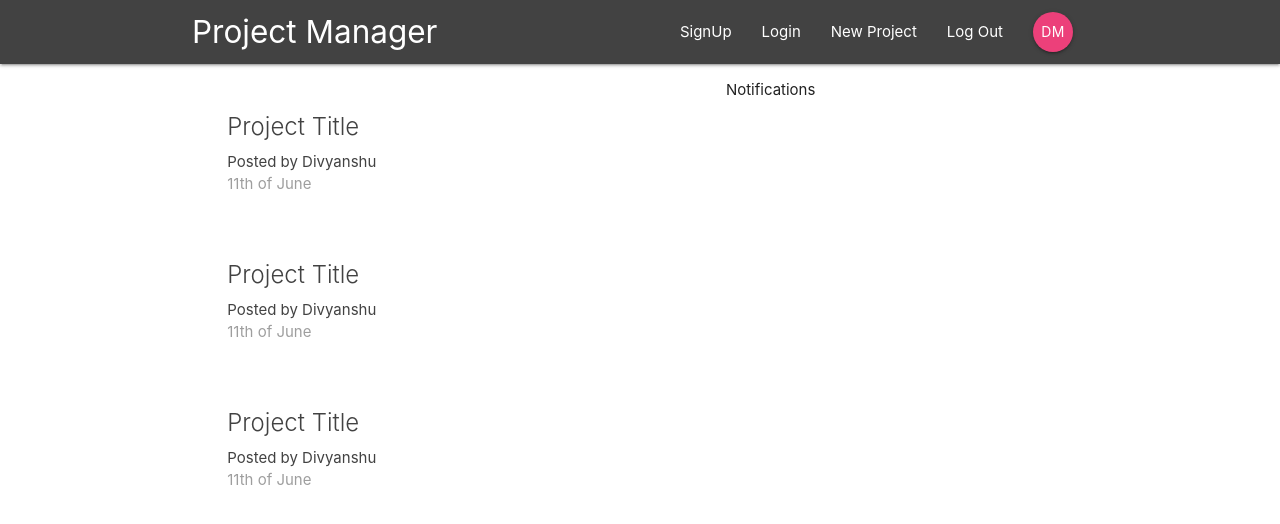
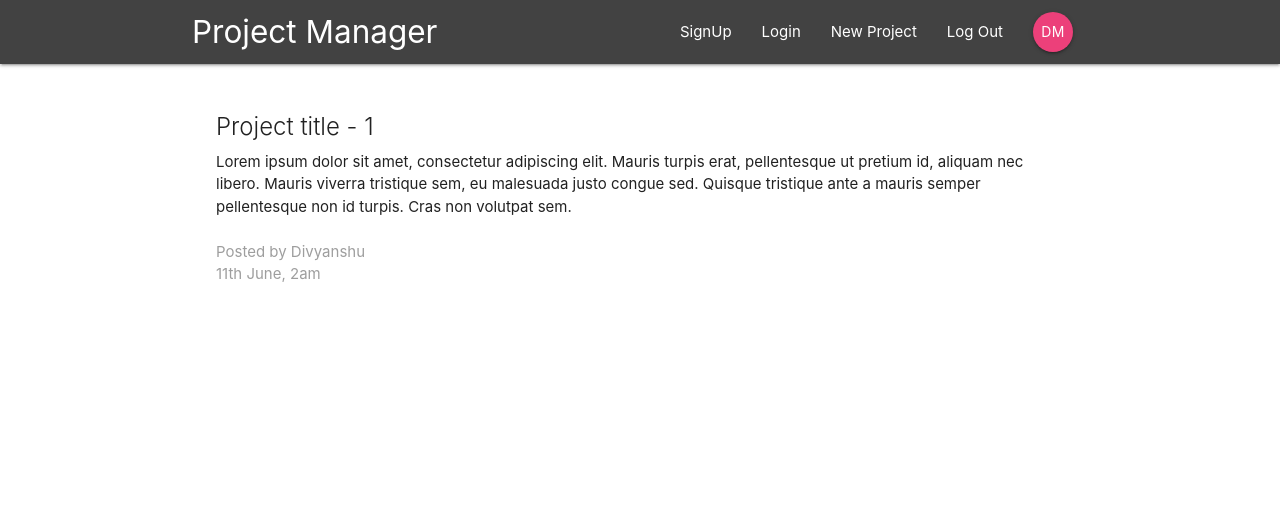
Before and after one commit to divyanshu0x16/Project-Manager, a React (Create React App) app in the folder project-manager/: page /project/1 in a window 1280 px wide. Shown: the top 524 px of the page. Built offline with nearby package versions, Linux system fonts and the light colour scheme.

Commit message:
Project Details Component

```diff
--- a/project-manager/src/App.js
+++ b/project-manager/src/App.js
@@ -1,6 +1,7 @@
 import { BrowserRouter, Switch, Route } from 'react-router-dom';
 import Dashboard from './components/dashboard/Dashboard';
 import Navbar from './components/layout/Navbar';
+import ProjectDetails from './components/projects/ProjectDetails';
 
 function App() {
   return (
@@ -8,7 +9,8 @@ function App() {
       <div className="App">
         <Navbar/>
         <Switch>
-          <Route path='/' component={Dashboard}/>
+          <Route exact path='/' component={Dashboard}/>
+          <Route path='/project/:id' component={ProjectDetails} />
         </Switch>
       </div>
     </BrowserRouter>
--- a/project-manager/src/components/projects/ProjectDetails.js
+++ b/project-manager/src/components/projects/ProjectDetails.js
@@ -0,0 +1,28 @@
+import React from 'react';
+
+const ProjectDetails = ({ match }) => {
+  const id = match.params.id;
+  return (
+    <div className="container section project-details">
+      <div className="card z-depth-0">
+        <div className="card-content">
+          <span className="card-title">Project title - {id}</span>
+          <p>
+            Lorem ipsum dolor sit amet, consectetur adipiscing elit. Mauris
+            turpis erat, pellentesque ut pretium id, aliquam nec libero. Mauris
+            viverra tristique sem, eu malesuada justo congue sed. Quisque
+            tristique ante a mauris semper pellentesque non id turpis. Cras non
+            volutpat sem.
+          </p>
+          <br></br>
+          <div className="card-action-gret-lightedn-4 grey-text">
+            <div>Posted by Divyanshu</div>
+            <div>11th June, 2am</div>
+          </div>
+        </div>
+      </div>
+    </div>
+  );
+};
+
+export default ProjectDetails;
```
